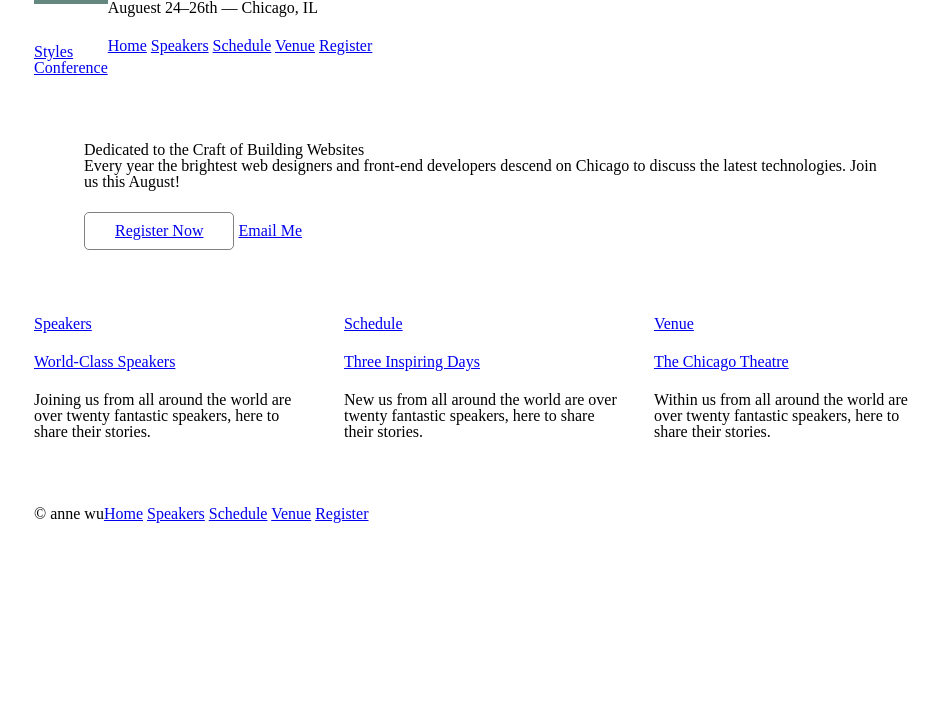
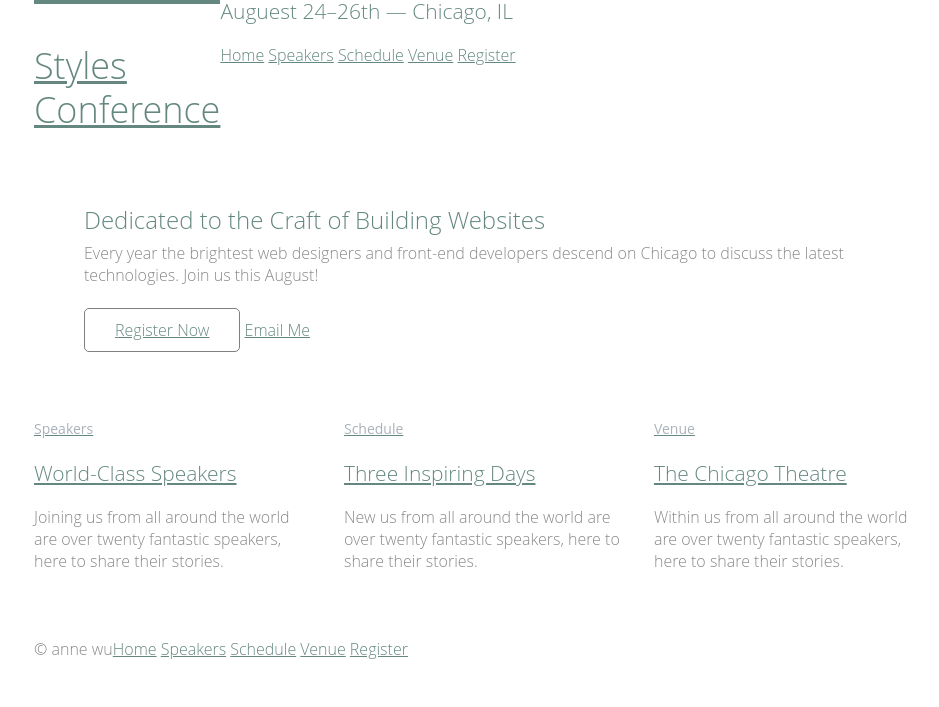
Before and after one commit to AnneWQ/Daily_Improvement, a plain HTML site: page index.html in a window 1280 px wide. Shown: the whole page, without its empty margins (156-1095 px from the left). Drawn offline with Linux system fonts and the light colour scheme.

Commit message:
no message

```diff
--- a/assets/stylesheets/main.css
+++ b/assets/stylesheets/main.css
@@ -149,3 +149,59 @@ primary footer
     padding-right: 15px;
     padding-left: 15px;
 }
+
+/*
+=======================
+custom style
+=======================
+*/
+
+body{
+    color: #888;
+    font:300 16px/22px "Open Sans", "Helvetica Neue", Helvetica, Arial, sans-serif;
+}
+
+h1,h2,h3,h4{
+    color: #648880;
+}
+
+h1{
+    font-size: 36px;
+    line-height: 44px;
+}
+h2{
+    font-size: 24px;
+    line-height: 44px;
+}
+h3{
+    font-size: 21px;
+}
+h4{
+    font-size: 18px;
+}
+h5{
+    color: #a9b2b9;
+    font-size: 14px;
+    font-weight: 400;
+}
+
+strong{
+    font-weight:400;
+}
+
+cite em{
+    font-style: italic;
+}
+
+/*
+=======================
+links
+=======================
+*/
+
+a:hover{
+    color: #a9b2b9;
+}
+a{
+    color: #648880;
+}
```
